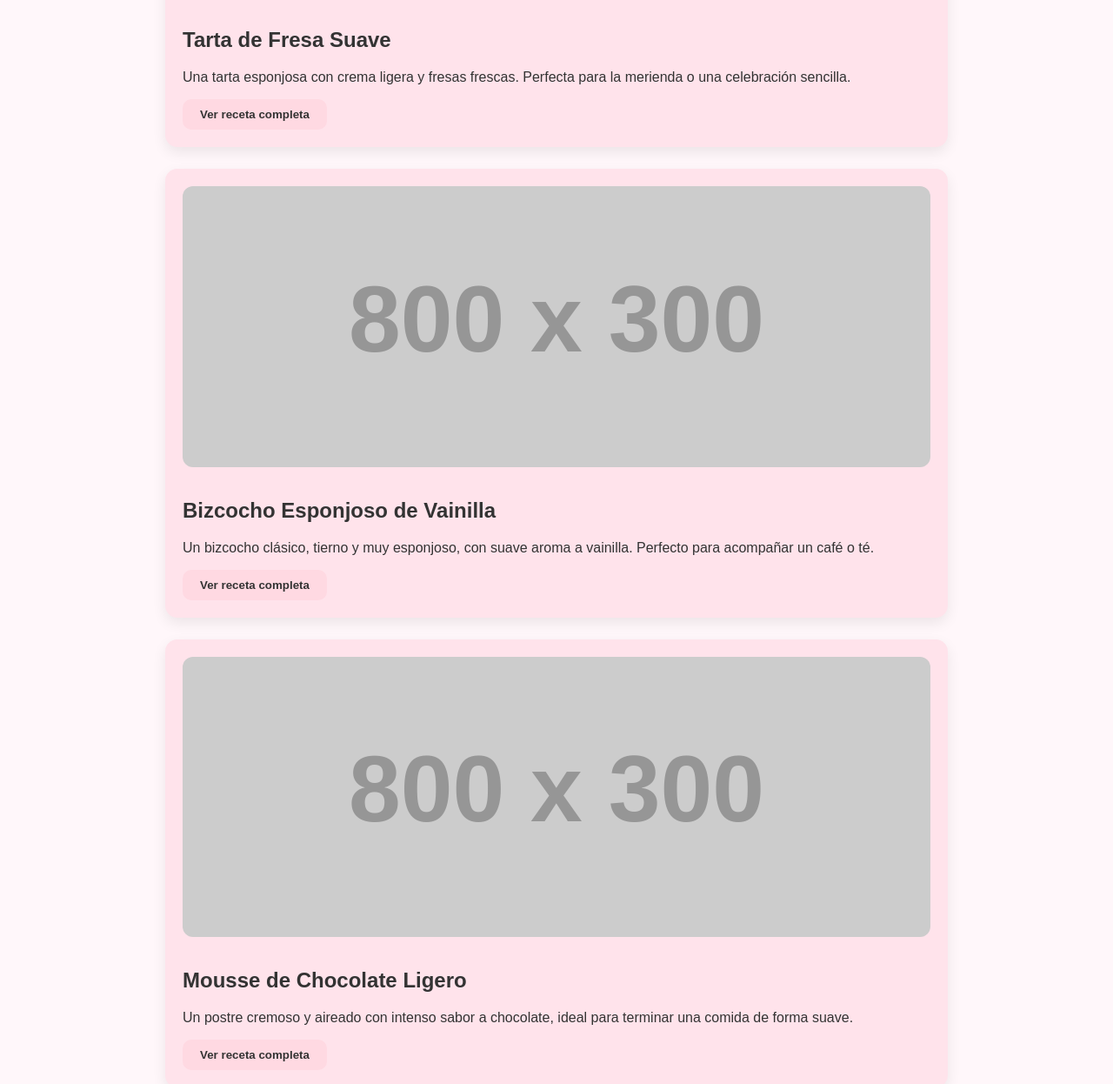
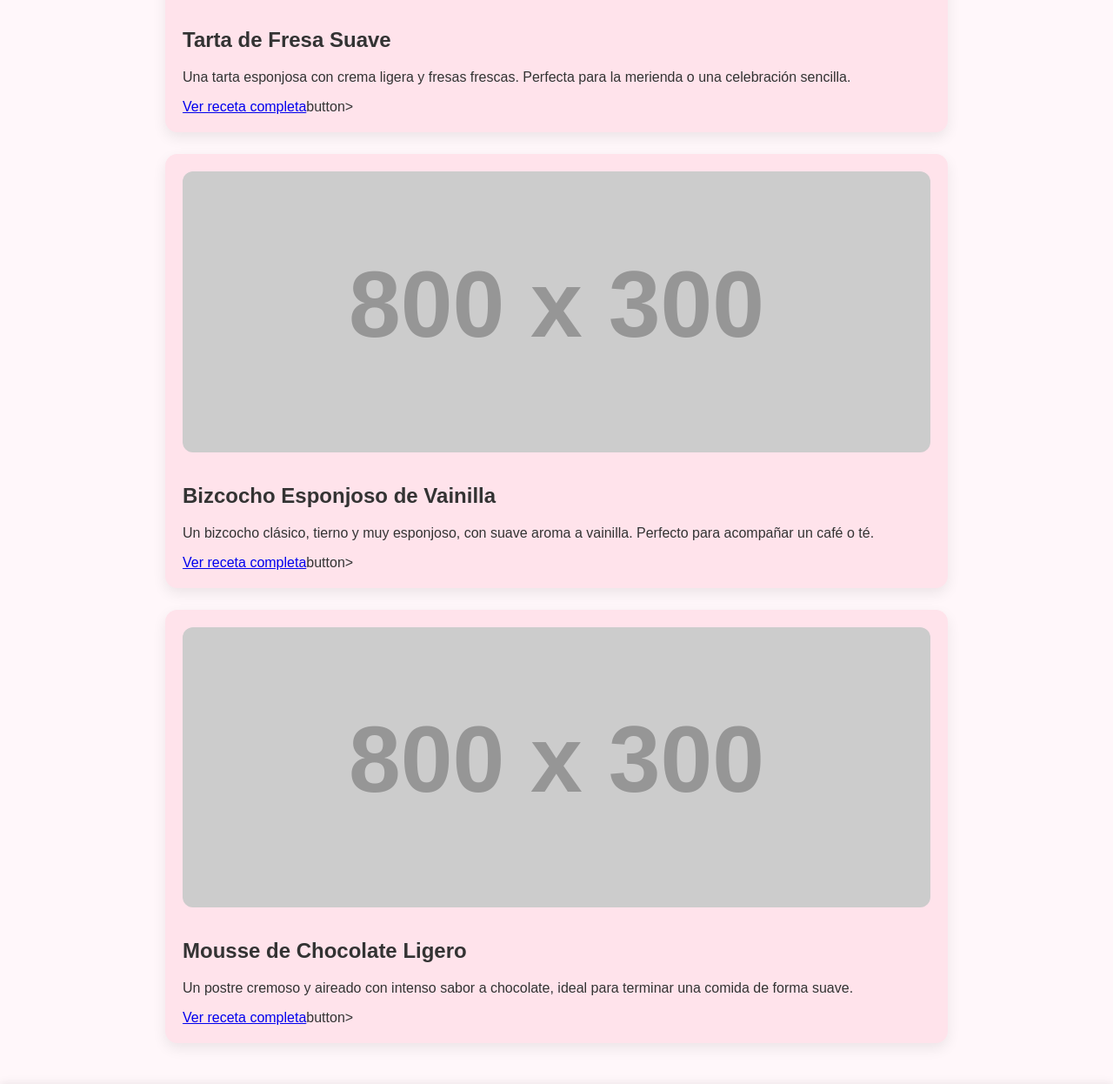
Before and after one commit to alamibilal480-debug/Mi-blog-, a plain HTML site: page index.html in a window 1280 px wide. Shown: the part 466-1712 px from the top of the page at 87% size. Drawn offline with Linux system fonts and the light colour scheme; placeholder pictures from the web are drawn by us.

Commit message:
Update index.html

```diff
--- a/index.html
+++ b/index.html
@@ -185,7 +185,7 @@
     <p>
       Una tarta esponjosa con crema ligera y fresas frescas. Perfecta para la merienda o una celebración sencilla.
     </p>
-    <button class="read-more" onclick="location.href='#tarta-fresa'">Ver receta completa</button>
+    <a href="#receta-fresa" class="read-more">Ver receta completa</a>button>
   </article>
 
   <!-- Receta 2 -->
@@ -195,7 +195,7 @@
     <p>
       Un bizcocho clásico, tierno y muy esponjoso, con suave aroma a vainilla. Perfecto para acompañar un café o té.
     </p>
-    <button class="read-more" onclick="location.href='#bizcocho-vainilla'">Ver receta completa</button>
+    <a href="#receta-vainilla" class="read-more">Ver receta completa</a>button>
   </article>
 
   <!-- Receta 3 -->
@@ -205,7 +205,7 @@
     <p>
       Un postre cremoso y aireado con intenso sabor a chocolate, ideal para terminar una comida de forma suave.
     </p>
-    <button class="read-more" onclick="location.href='#mousse-chocolate'">Ver receta completa</button>
+    <a href="#receta-chocolate" class="read-more">Ver receta completa</a>button>
   </article>
 </main>
 
@@ -214,7 +214,7 @@
   </footer>
 <section id="recetas-completas" style="max-width: 900px; margin: 0 auto 40px; padding: 0 20px;">
   <!-- Receta completa 1 -->
-  <article style="background-color: #FFE3EB; padding: 20px; border-radius: 14px; margin-top: 30px;">
+  <article id="receta-fresa" style="background-color: #FEE3EB;">
     <h2>Tarta de Fresa Suave – Receta completa</h2>
 
     <h3>Ingredientes</h3>
@@ -245,7 +245,7 @@
     </ol>
   </article>
 
-  <!-- Receta completa 2 -->
+ <article id="receta-vainilla">
   <article style="background-color: #FFE3EB; padding: 20px; border-radius: 14px; margin-top: 30px;">
     <h2>Bizcocho Esponjoso de Vainilla – Receta completa</h2>
 
@@ -274,7 +274,7 @@
     </ol>
   </article>
 
-  <!-- Receta completa 3 -->
+  <article id="receta-chocolate">
   <article style="background-color: #FFE3EB; padding: 20px; border-radius: 14px; margin-top: 30px;">
     <h2>Mousse de Chocolate Ligero – Receta completa</h2>
 
```
